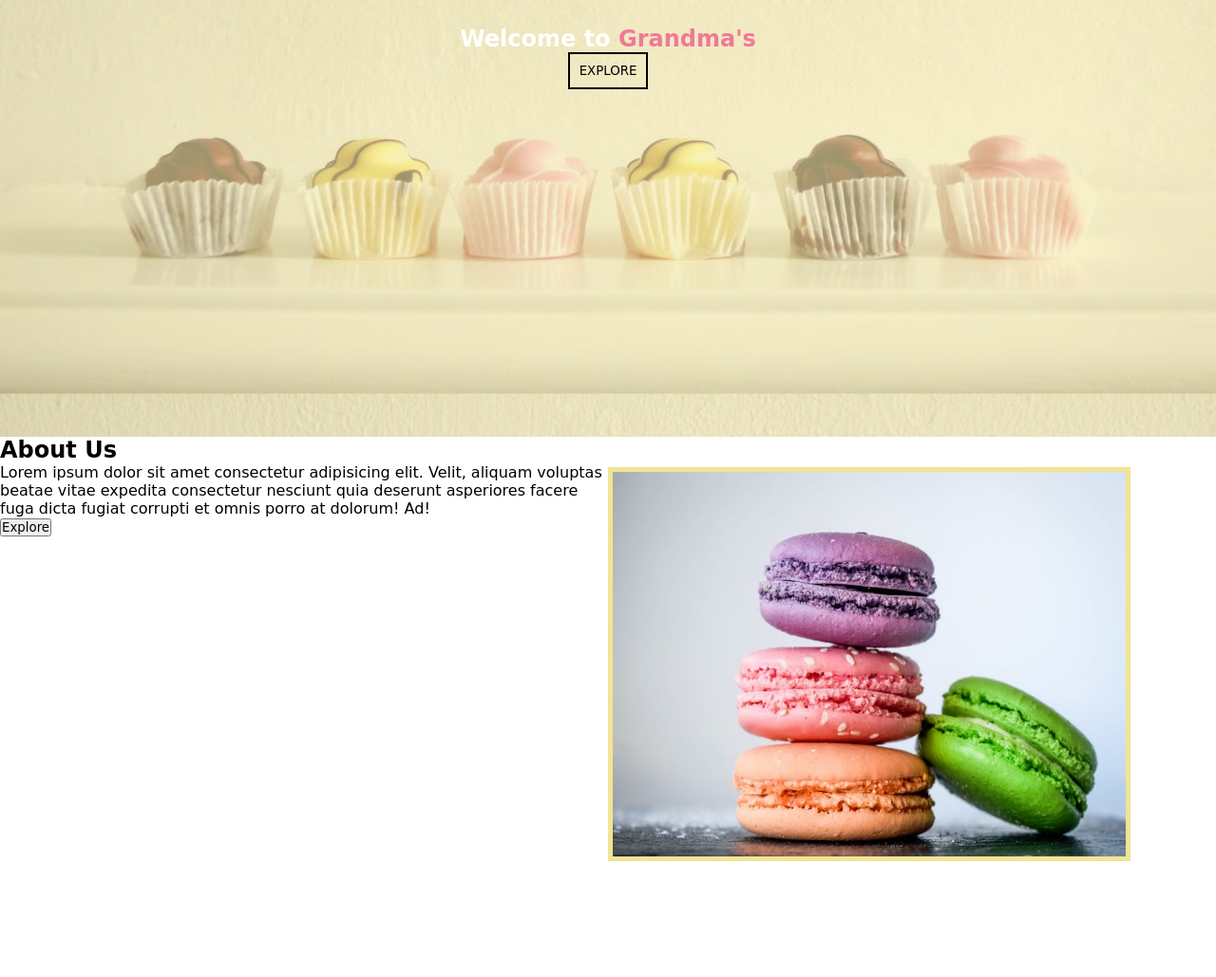
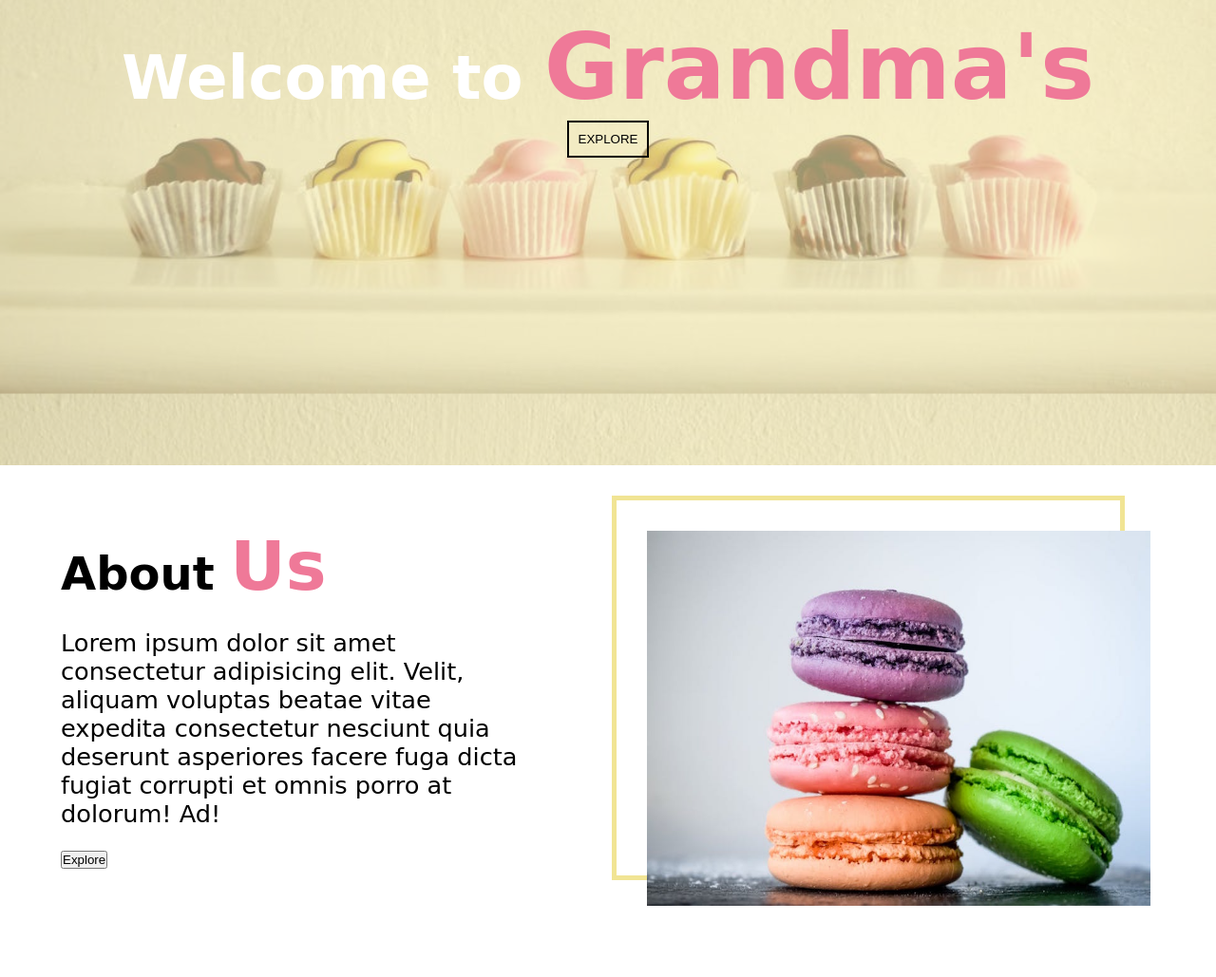
Before and after one commit to 7h3Pr074g0n157/jsbeginners100, a plain HTML site: page cake-filter/index.html in a window 1280 px wide. Shown: the part 400-1429 px from the top of the page at 95% size. Drawn offline with Linux system fonts and the light colour scheme.

Commit message:
Add animated border

```diff
--- a/cake-filter/index.html
+++ b/cake-filter/index.html
@@ -3,19 +3,24 @@
   <head>
     <meta charset="UTF-8" />
     <title>Grandma's</title>
+    <script
+      src="https://kit.fontawesome.com/1137df6827.js"
+      crossorigin="anonymous"
+    ></script>
     <link rel="preconnect" href="https://fonts.gstatic.com" />
     <link rel="stylesheet" type="text/css" href="style.css" />
     <script src="script.js" defer></script>
   </head>
   <body>
     <nav>
-      <span>img</span>
+      <span><img src="./images/logo.svg" alt="Logo" /></span>
       <ul>
         <li><a href="#landing">Home</a></li>
         <li><a href="#about">About</a></li>
         <li><a href="#store">Store</a></li>
       </ul>
-      <span>Tel</span><span>Shoppingcart</span>
+      <span><i class="fas fa-phone"></i></span
+      ><span><i class="fas fa-shopping-cart"></i></span>
     </nav>
     <section id="landing">
       <header>
@@ -25,7 +30,7 @@
     </section>
     <section id="about">
       <div id="text">
-        <h2>About Us</h2>
+        <h2>About <span>Us</span></h2>
         <p>
           Lorem ipsum dolor sit amet consectetur adipisicing elit. Velit,
           aliquam voluptas beatae vitae expedita consectetur nesciunt quia
@@ -36,7 +41,9 @@
       </div>
       <div id="pic">
         <figure>
-          <img src="images/sweets-1.jpg" alt="" />
+          <div id="img-border">
+            <img src="images/sweets-1.jpg" alt="" />
+          </div>
         </figure>
       </div>
     </section>
--- a/cake-filter/style.css
+++ b/cake-filter/style.css
@@ -1,7 +1,6 @@
 * {
   padding: 0;
   margin: 0;
-  font-family: 'Kaushan Script', cursive;
 }
 
 body {
@@ -12,29 +11,37 @@ body {
   background-size: cover;
   background-position: center;
   background-attachment: fixed;
+  font-family: 'Kaushan Script', cursive;
+  font-size: 10px;
 }
 
 span {
   color: #ef7998;
+  font-size: 1.5em;
+}
+
+h2 {
+  font-size: 3rem;
+}
+
+p {
+  font-size: 1.6rem;
 }
 
 nav {
   height: 60px;
+  padding: 15px;
   display: flex;
-  justify-content: space-between;
-  align-items: center;
   background-color: #fff;
 }
 
 nav ul {
-  width: 20%;
-  display: inline-flex;
-  justify-content: space-between;
+  display: flex;
   list-style-type: none;
 }
 
-section#landing {
-  /* width: 100vw; */
+#landing {
+  width: 100%;
   height: 100vh;
   display: flex;
   justify-content: center;
@@ -42,49 +49,72 @@ section#landing {
   background-color: rgba(241, 228, 148, 0.5);
 }
 
-section#landing header {
+#landing header {
   display: flex;
   flex-direction: column;
   align-items: center;
 }
 
-section#landing h1 {
+#landing h1 {
   color: #fff;
+  font-size: 4rem;
 }
 
-section#landing button {
+#landing button {
   padding: 10px;
   border: 2px solid #000;
   background-color: transparent;
   text-transform: uppercase;
 }
 
-section#about {
+#about {
   height: 600px;
   display: flex;
-  justify-content: space-evenly;
-  /* align-items: center; */
+
   background-color: #fff;
 }
 
-section#about div#text,
-section#about div#pic {
+#text,
+#pic {
   width: 50%;
+  margin: 5%;
+  /* background-color: red; */
 }
 
-section#about figure {
+#text h2,
+#text p {
+  margin-bottom: 5%;
+}
+
+#pic figure {
   width: 540px;
   height: 405px;
-  border: 5px solid rgb(241, 228, 148);
-  margin-top: 5%;
 }
 
-section#about img {
-  width: auto;
+#img-border {
+  box-sizing: border-box;
+  width: 100%;
   height: 100%;
+  border: 5px solid rgb(241, 228, 148);
+  transform: translate(-2rem, -2rem);
+  transition: transform 1s ease;
+}
+
+#pic img {
+  width: 100%;
+  height: 100%;
+  transform: translate(2rem, 2rem);
+  transition: transform 1s ease;
+}
+
+#pic figure:hover #img-border,
+#pic figure:hover img {
+  transition: transform 1s ease;
+  transform: translate(0, 0);
 }
 
 section#store {
+  padding: 5% 0;
   display: flex;
   flex-direction: column;
   align-items: center;
@@ -99,7 +129,7 @@ section#store section#articles {
 
 section#store section#head {
   width: 100%;
-  height: 270px;
+  margin: 5% 0;
   display: flex;
   flex-direction: column;
   justify-content: space-evenly;
```
Also changed, not shown: cake-filter/images/logo.svg (added).
